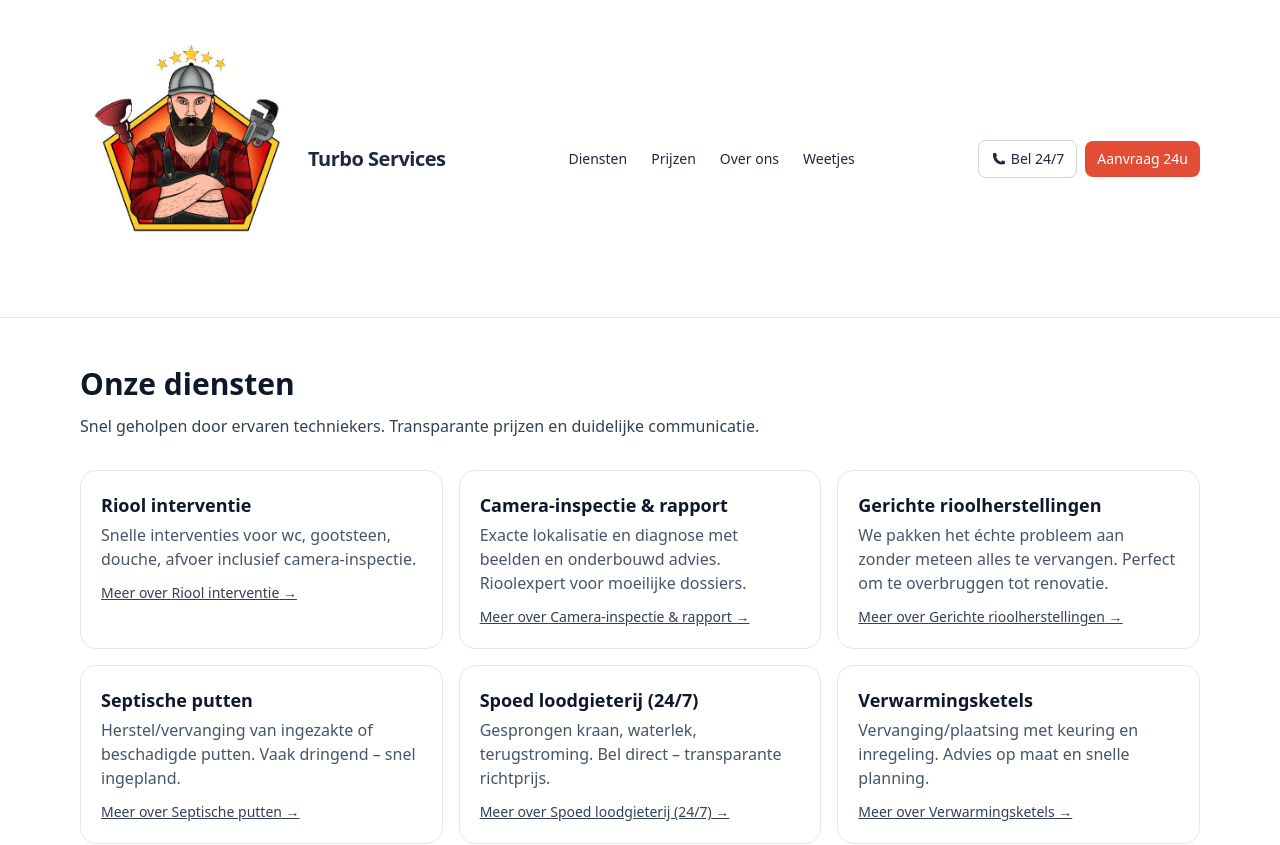
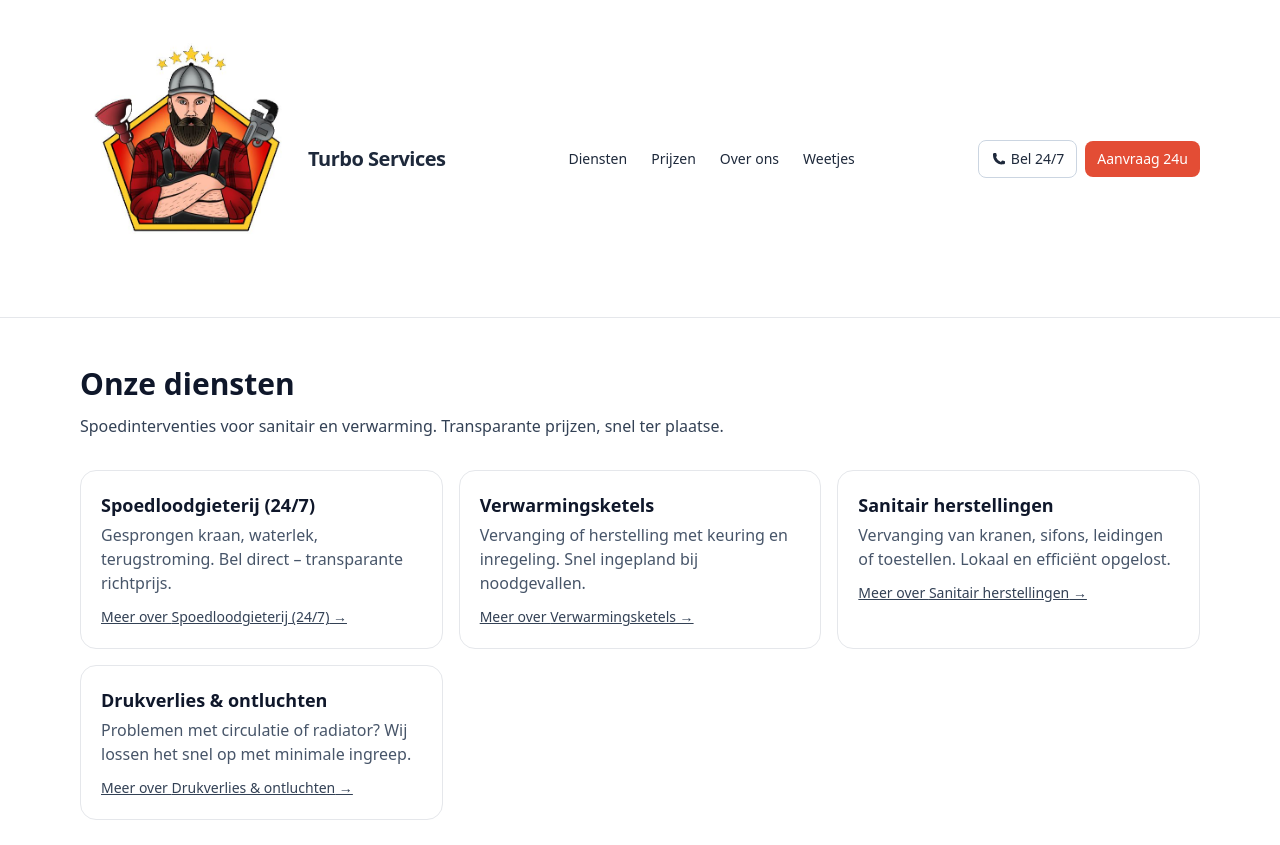
Before and after one commit to Turbo-89/turboservices, a Next.js app: page /diensten in a window 1280 px wide. Shown: the top 845 px of the page. Built offline with nearby package versions, Linux system fonts and the light colour scheme.

Commit message:
Update page.tsx

```diff
--- a/app/diensten/page.tsx
+++ b/app/diensten/page.tsx
@@ -5,39 +5,29 @@ import CTA from "@/components/kb/CTA";
 export const metadata: Metadata = {
   title: "Diensten | Turbo Services",
   description:
-    "Ontstoppingen, camera-inspectie & rapport, gerichte rioolherstellingen, septische putten, spoedloodgieterij en verwarmingsketels. 24/7 hulp in Antwerpen en omgeving.",
+    "Spoedloodgieterij en verwarmingsketels. 24/7 hulp in Antwerpen en omgeving. Transparante service voor dringende herstellingen.",
 };
 
 const services = [
   {
-    href: "/diensten/ontstoppingen",
-    title: "Riool interventie",
-    desc: "Snelle interventies voor wc, gootsteen, douche, afvoer inclusief camera-inspectie.",
-  },
-  {
-    href: "/diensten/camera-inspectie-rapport",
-    title: "Camera-inspectie & rapport",
-    desc: "Exacte lokalisatie en diagnose met beelden en onderbouwd advies. Rioolexpert voor moeilijke dossiers.",
-  },
-  {
-    href: "/diensten/gerichte-rioolherstellingen",
-    title: "Gerichte rioolherstellingen",
-    desc: "We pakken het échte probleem aan zonder meteen alles te vervangen. Perfect om te overbruggen tot renovatie.",
-  },
-  {
-    href: "/diensten/septische-putten",
-    title: "Septische putten",
-    desc: "Herstel/vervanging van ingezakte of beschadigde putten. Vaak dringend – snel ingepland.",
-  },
-  {
     href: "/diensten/spoed-loodgieterij",
-    title: "Spoed loodgieterij (24/7)",
+    title: "Spoedloodgieterij (24/7)",
     desc: "Gesprongen kraan, waterlek, terugstroming. Bel direct – transparante richtprijs.",
   },
   {
     href: "/diensten/verwarmingsketels",
     title: "Verwarmingsketels",
-    desc: "Vervanging/plaatsing met keuring en inregeling. Advies op maat en snelle planning.",
+    desc: "Vervanging of herstelling met keuring en inregeling. Snel ingepland bij noodgevallen.",
+  },
+  {
+    href: "/diensten/sanitair-herstelling",
+    title: "Sanitair herstellingen",
+    desc: "Vervanging van kranen, sifons, leidingen of toestellen. Lokaal en efficiënt opgelost.",
+  },
+  {
+    href: "/diensten/drukverlies-leidingen",
+    title: "Drukverlies & ontluchten",
+    desc: "Problemen met circulatie of radiator? Wij lossen het snel op met minimale ingreep.",
   },
 ];
 
@@ -46,7 +36,7 @@ export default function Page() {
     <main className="mx-auto max-w-6xl px-4 py-12">
       <h1 className="text-3xl font-bold text-slate-900">Onze diensten</h1>
       <p className="mt-3 text-slate-700">
-        Snel geholpen door ervaren techniekers. Transparante prijzen en duidelijke communicatie.
+        Spoedinterventies voor sanitair en verwarming. Transparante prijzen, snel ter plaatse.
       </p>
 
       <div className="mt-8 grid gap-4 sm:grid-cols-2 lg:grid-cols-3">
```
